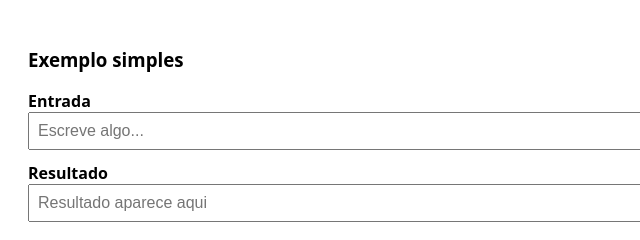
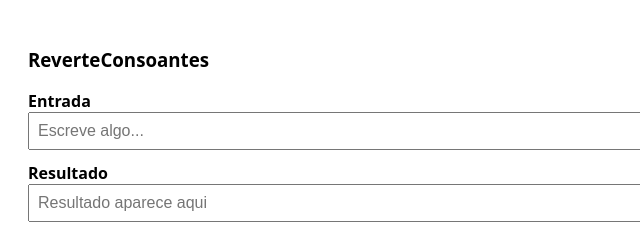
Before and after one commit to lsimao/lsimao.github.io, a plain HTML site: page ReverteConsoantes.html in a window 1280 px wide. Shown: the full height of the page, 0-640 px from the left. Drawn offline with Linux system fonts and the light colour scheme.

Commit message:
Update ReverteConsoantes.html

```diff
--- a/ReverteConsoantes.html
+++ b/ReverteConsoantes.html
@@ -12,7 +12,7 @@ input[type="text"] { width: 100%; padding: 8px; font-size: 16px; box-sizing: bor
 </head>
 
 <body>
-<h3>Exemplo simples</h3>
+<h3>ReverteConsoantes</h3>
 
 <label for="in1">Entrada</label>
 <input id="in1" type="text" placeholder="Escreve algo...">
```
